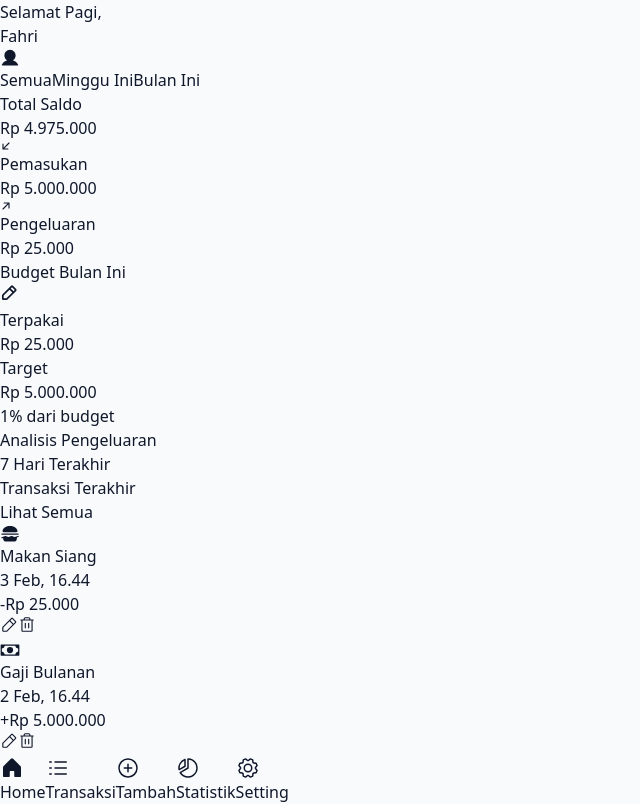
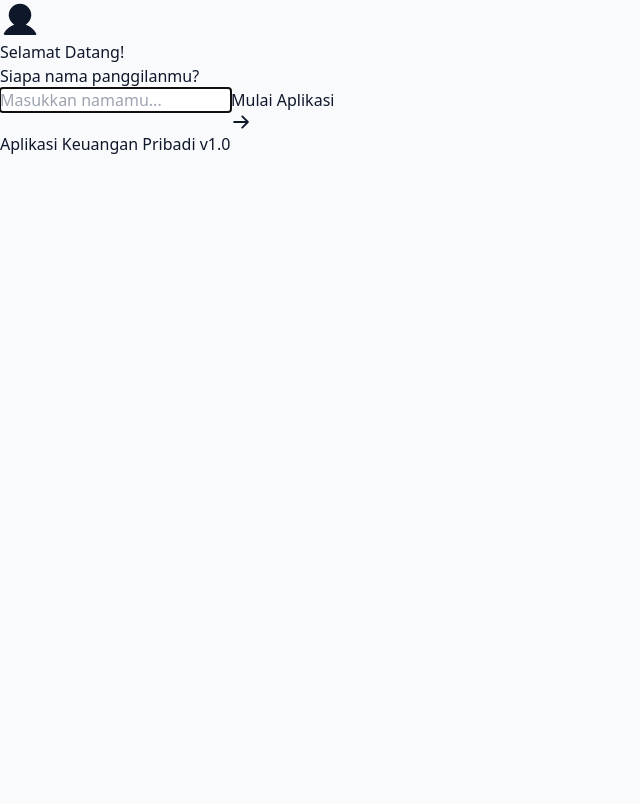
Before and after one commit to fahrizaafg/Finance-Tracker-1.0, a React (Vite) app: page / in a window 1280 px wide. Shown: the whole page, without its empty margins (0-640 px from the left). Built offline with nearby package versions, Linux system fonts and the light colour scheme.

Commit message:
feat: add login screen and user personalization

```diff
--- a/src/App.jsx
+++ b/src/App.jsx
@@ -10,6 +10,7 @@ import BottomNav from "./components/BottomNav";
 import AddTransactionModal from "./components/AddTransactionModal";
 import Statistics from "./components/Statistics";
 import Settings from "./components/Settings";
+import LoginScreen from "./components/LoginScreen"; // Import LoginScreen
 
 
 // Helper untuk format Rupiah
@@ -27,37 +28,35 @@ function App() {
   const [filterType, setFilterType] = useState("all"); // all, week, month
   const [currentView, setCurrentView] = useState("dashboard"); // dashboard, all_transactions, statistics, settings
 
+  // State untuk nama user
+  const [userName, setUserName] = useState(() => localStorage.getItem("user_name") || "");
+
   // 1. State untuk menyimpan daftar transaksi
-  // Inisialisasi dari LocalStorage jika ada, jika tidak pakai dummy
+  // Inisialisasi dari LocalStorage jika ada, jika tidak kosong
   const [transactions, setTransactions] = useState(() => {
     const savedTransactions = localStorage.getItem("transactions");
     if (savedTransactions) {
       return JSON.parse(savedTransactions);
     }
-    return [
-      {
-        id: 1,
-        title: "Makan Siang",
-        category: "Makan",
-        date: new Date().toISOString(),
-        amount: 25000,
-        type: "expense",
-      },
-      {
-        id: 2,
-        title: "Gaji Bulanan",
-        category: "Gaji",
-        date: new Date(Date.now() - 86400000).toISOString(),
-        amount: 5000000,
-        type: "income",
-      },
-    ];
+    return []; // Kosong untuk user baru
   });
 
   // Simpan ke LocalStorage setiap kali transactions berubah
   useEffect(() => {
     localStorage.setItem("transactions", JSON.stringify(transactions));
   }, [transactions]);
+
+  // Jika belum ada user name, tampilkan login screen
+  if (!userName) {
+    return (
+      <LoginScreen
+        onLogin={(name) => {
+          localStorage.setItem("user_name", name);
+          setUserName(name);
+        }}
+      />
+    );
+  }
 
   // Filter Logic
   const filteredTransactions = transactions.filter((t) => {
@@ -144,7 +143,7 @@ function App() {
       <div className="w-full max-w-md bg-slate-50 min-h-screen relative shadow-2xl flex flex-col pb-24">
         {currentView === "dashboard" && (
           <>
-            <Header />
+            <Header userName={userName} />
 
             <main className="flex-1 overflow-y-auto px-6 pt-4 space-y-6">
               {/* Filter Section */}
--- a/src/components/Header.jsx
+++ b/src/components/Header.jsx
@@ -1,11 +1,11 @@
 import { User } from "@phosphor-icons/react";
 
-const Header = () => {
+const Header = ({ userName }) => {
   return (
     <header className="p-6 pb-2 flex justify-between items-center bg-white sticky top-0 z-10">
       <div>
         <p className="text-slate-500 text-sm font-medium">Selamat Pagi,</p>
-        <h1 className="text-xl font-bold text-slate-900">Fahri</h1>
+        <h1 className="text-xl font-bold text-slate-900">{userName || "User"}</h1>
       </div>
       <div className="w-10 h-10 rounded-full bg-indigo-100 flex items-center justify-center text-indigo-600 border-2 border-white shadow-sm">
         <User size={20} weight="fill" />
--- /dev/null
+++ b/src/components/LoginScreen.jsx
@@ -0,0 +1,55 @@
+import { useState } from "react";
+import { User, ArrowRight } from "@phosphor-icons/react";
+
+const LoginScreen = ({ onLogin }) => {
+  const [name, setName] = useState("");
+
+  const handleSubmit = (e) => {
+    e.preventDefault();
+    if (name.trim()) {
+      onLogin(name.trim());
+    }
+  };
+
+  return (
+    <div className="min-h-screen bg-slate-50 flex flex-col justify-center items-center p-6">
+      <div className="w-full max-w-md bg-white p-8 rounded-3xl shadow-sm border border-slate-100 text-center">
+        <div className="w-20 h-20 bg-indigo-100 text-indigo-600 rounded-full flex items-center justify-center mx-auto mb-6">
+          <User size={40} weight="fill" />
+        </div>
+
+        <h1 className="text-2xl font-bold text-slate-900 mb-2">Selamat Datang!</h1>
+        <p className="text-slate-500 mb-8">
+          Siapa nama panggilanmu?
+        </p>
+
+        <form onSubmit={handleSubmit} className="space-y-4">
+          <input
+            type="text"
+            placeholder="Masukkan namamu..."
+            value={name}
+            onChange={(e) => setName(e.target.value)}
+            className="w-full px-4 py-3 bg-slate-50 border border-slate-200 rounded-xl text-center font-medium focus:outline-none focus:ring-2 focus:ring-indigo-500 focus:bg-white transition-all"
+            autoFocus
+            required
+          />
+
+          <button
+            type="submit"
+            disabled={!name.trim()}
+            className="w-full bg-indigo-600 text-white py-3 rounded-xl font-bold flex items-center justify-center gap-2 hover:bg-indigo-700 active:scale-95 transition-all disabled:opacity-50 disabled:cursor-not-allowed"
+          >
+            Mulai Aplikasi
+            <ArrowRight size={20} weight="bold" />
+          </button>
+        </form>
+      </div>
+
+      <p className="mt-8 text-xs text-slate-400">
+        Aplikasi Keuangan Pribadi v1.0
+      </p>
+    </div>
+  );
+};
+
+export default LoginScreen;
```
